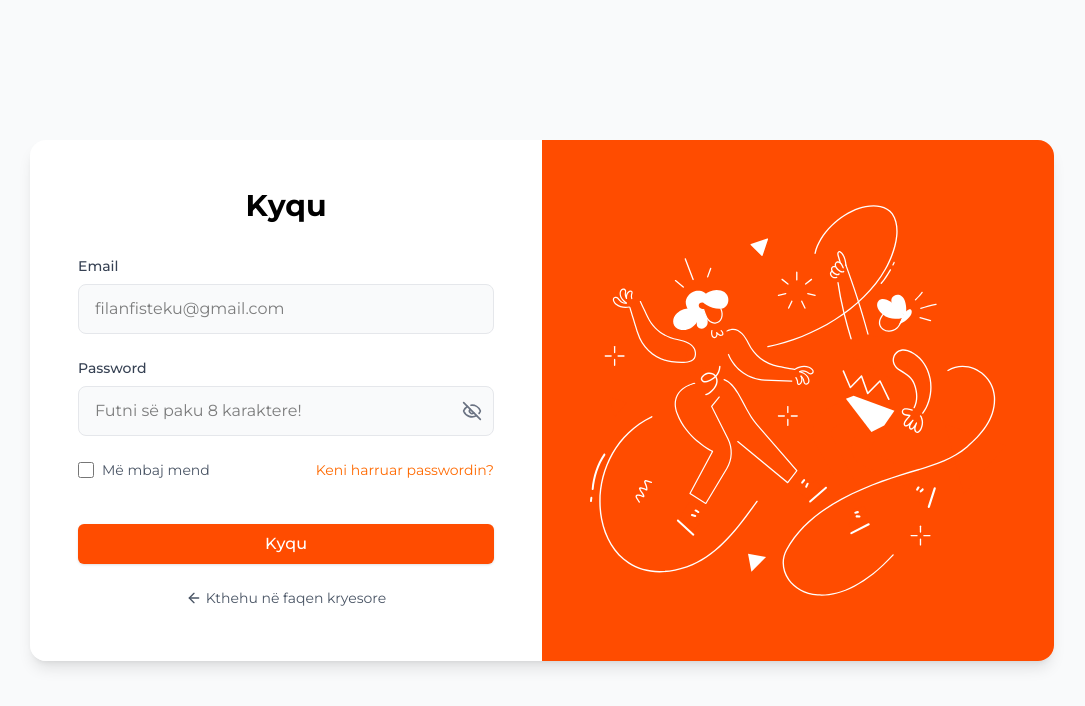
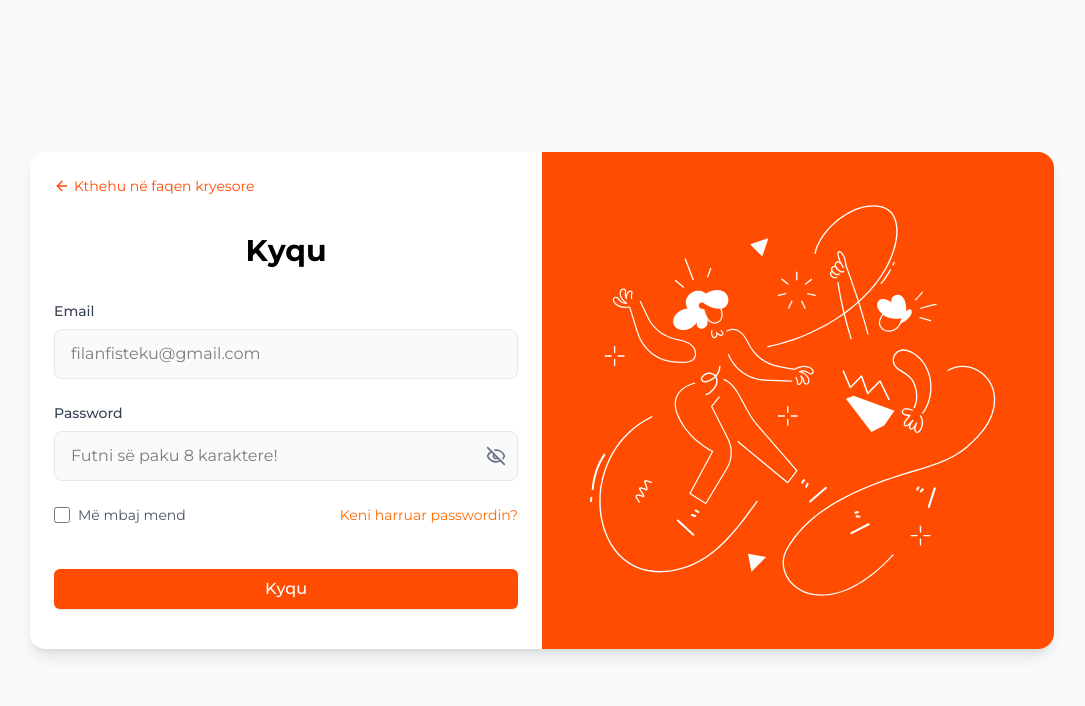
Before and after one commit to Lab-Course-2025/food-waste-reduction-react, a React (Vite) app: page /login in a window 1280 px wide. Shown: the top 706 px of the page, without its empty margins (98-1183 px from the left). Built offline with nearby package versions, Linux system fonts and the light colour scheme; no server answers.

Commit message:
reposition and change color of button

```diff
--- a/src/pages/LogIn.jsx
+++ b/src/pages/LogIn.jsx
@@ -65,9 +65,20 @@ function LogIn() {
     <div className="min-h-screen bg-gray-50 flex items-center justify-center p-4">
       <div className="max-w-5xl w-full flex rounded-2xl shadow-lg overflow-hidden">
         {/* Left side - Login Form */}
-        <div className="w-full md:w-1/2 p-8 sm:p-12 bg-white ">
+        <div className="w-full md:w-1/2 px-4 pt-4 sm:px-6 sm:pt-6 bg-white relative">
+
+          <div className="mt-0 pt-0 mb-8">
+            <Link
+              to="/"
+              className="inline-flex items-center text-sm text-[#FF4C00FF] hover:text-[#CC3B00FF] transition-colors"
+            >
+              <ArrowLeft className="w-4 h-4 mr-1" />
+              Kthehu në faqen kryesore
+            </Link>
+          </div>
+
           <h1 className="text-3xl font-bold mb-8 text-center">Kyqu</h1>
-          <form onSubmit={handleSubmit} className="space-y-6">
+          <form onSubmit={handleSubmit} className="space-y-6 pb-10">
             <div>
               <label className="block text-sm font-medium text-gray-700 mb-2">
                 Email
@@ -132,15 +143,7 @@ function LogIn() {
 
           {error && <p className="text-red-500 text-sm text-center font-semibold mt-5">{error}</p>}
 
-          <div className="mt-6 text-center">
-            <Link
-              to="/"
-              className="inline-flex items-center text-sm text-gray-600 hover:text-orange-500 transition-colors"
-            >
-              <ArrowLeft className="w-4 h-4 mr-1" />
-              Kthehu në faqen kryesore
-            </Link>
-          </div>
+
 
         </div>
 
```
